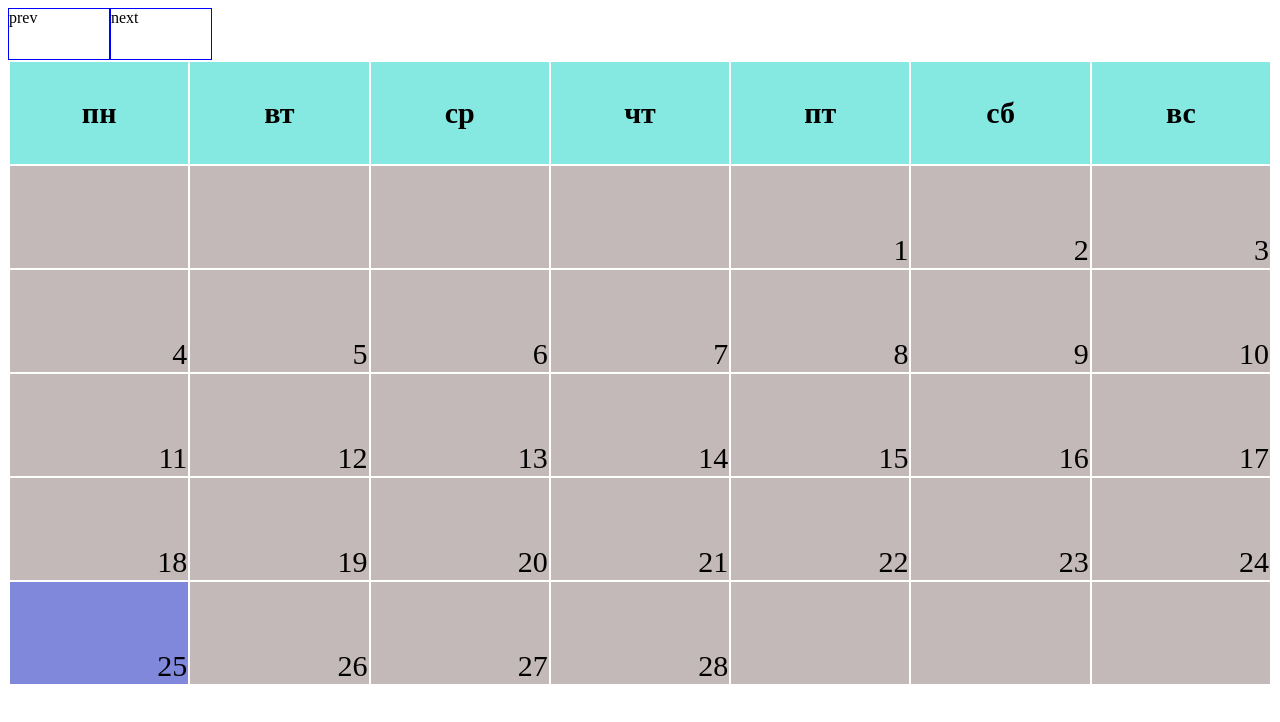
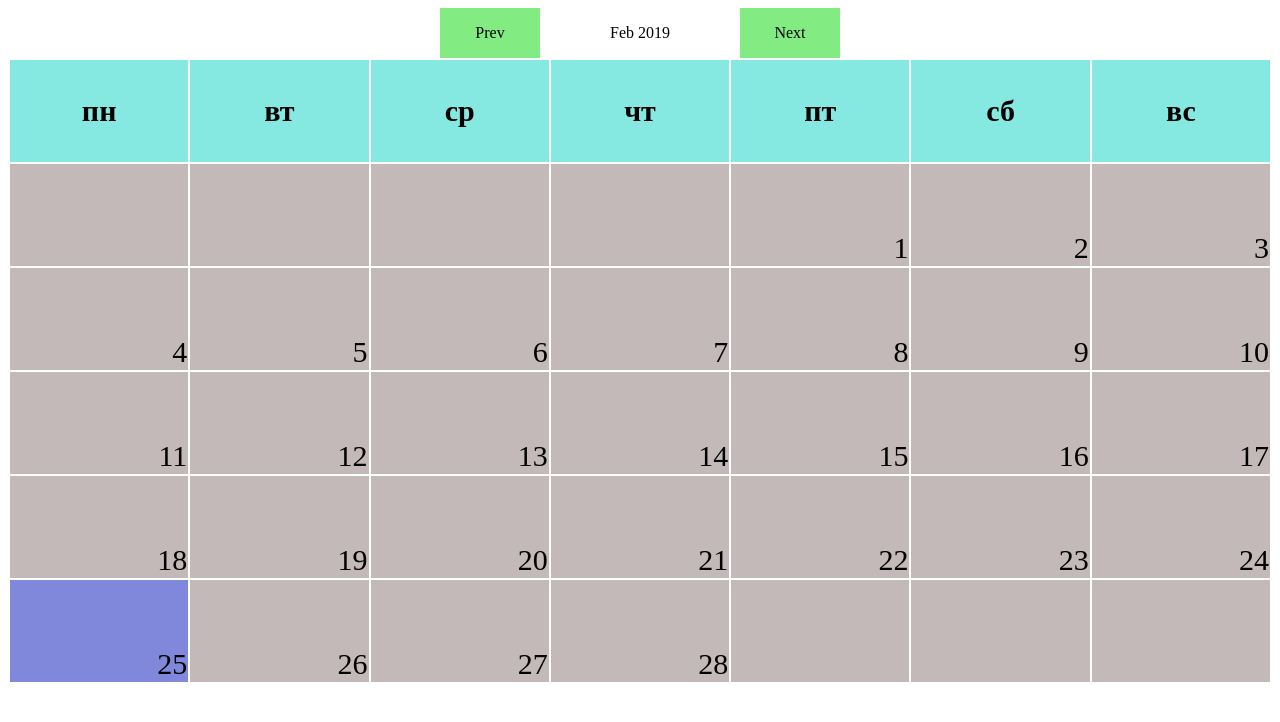
Before and after one commit to prewe/test, a plain HTML site: page index.html in a window 1280 px wide. Drawn offline with Linux system fonts and the light colour scheme.

Commit message:
4 commit

```diff
--- a/index.css
+++ b/index.css
@@ -36,7 +36,9 @@ td {
 .next {
     width: 100px;
     height: 50px;
-    border: 1px solid blue;
+    background: rgb(130, 235, 130);
+    text-align: center;
+    line-height: 50px;
 }
 
 .container {
@@ -47,4 +49,12 @@ td {
 .calendar__header {
     display: flex;
     width: 100%;
+    justify-content: center;
 }
+
+.month-and-year {
+    width: 200px;
+    height: 50px;
+    text-align: center;
+    line-height: 50px;
+}
--- a/index.html
+++ b/index.html
@@ -11,8 +11,9 @@
 
     <div class="container">
 		<div class="calendar__header">
-			<div class="prev" onclick="prev()">prev</div>
-			<div class="next" onclick="next()">next</div>
+			<div class="prev" onclick="prev()">Prev</div>
+			<div class="month-and-year"></div>
+			<div class="next" onclick="next()">Next</div>
 		</div>
 
 		<div id="calendar" class="calendar"></div>
@@ -20,33 +21,38 @@
 
 
     <script>
+
 		  let today = new Date();
 			let currMonth = today.getMonth();
 			let currYear = today.getFullYear();
 			let months = ["Jan", "Feb", "Mar", "Apr", "May", "Jun", "Jul", "Aug", "Sep", "Oct", "Nov", "Dec"];
 
 			createCalendar("calendar", currYear, currMonth);
+			monthAndYear();
+
+			function monthAndYear() {
+				let monthAndYearContainer = document.querySelector('.month-and-year');
+				monthAndYearContainer.innerHTML = months[currMonth] + " " + currYear;
+			}
 
 			function prev() {
 				currYear = (currMonth === 0) ? currYear - 1 : currYear;
 				currMonth = (currMonth === 0) ? 11 : currMonth - 1;
 				createCalendar("calendar", currYear, currMonth);
+				monthAndYear();
 			}
 
 			function next() {
 				currYear = (currMonth === 11) ? currYear + 1 : currYear;
 				currMonth = (currMonth + 1) % 12;
 				createCalendar("calendar", currYear, currMonth);
+				monthAndYear();
 			}
 
       function createCalendar(id, year, month) {
-          var elem = document.getElementById(id);
-        //   var currMonth = month;
-
-
+        var elem = document.querySelector('#' + id);
         var mon = month; // месяцы в JS идут от 0 до 11, а не от 1 до 12
         var d = new Date(year, mon);
-
         var table = '<table><tr><th>пн</th><th>вт</th><th>ср</th><th>чт</th><th>пт</th><th>сб</th><th>вс</th></tr><tr>';
 
           // заполнить первый ряд от понедельника
@@ -82,7 +88,13 @@
           // только одно присваивание innerHTML
         elem.innerHTML = table;
 
-          // color();
+        function getDay(date) { // получить номер дня недели, от 0(пн) до 6(вс)
+          var day = date.getDay();
+          if (day == 0) day = 7;
+          return day - 1;
+        }
+
+
         let td = document.querySelectorAll('td')
         let tbl = document.querySelector('table');
         let selectedTd;
@@ -129,23 +141,6 @@
 
 
 
-        function getDay(date) { // получить номер дня недели, от 0(пн) до 6(вс)
-          var day = date.getDay();
-          if (day == 0) day = 7;
-          return day - 1;
-        }
-
-
-
-
-
-
-
-
-
-
-
-
 
     </script>
 
```
Lines whose indentation alone changed are shown as unchanged.
